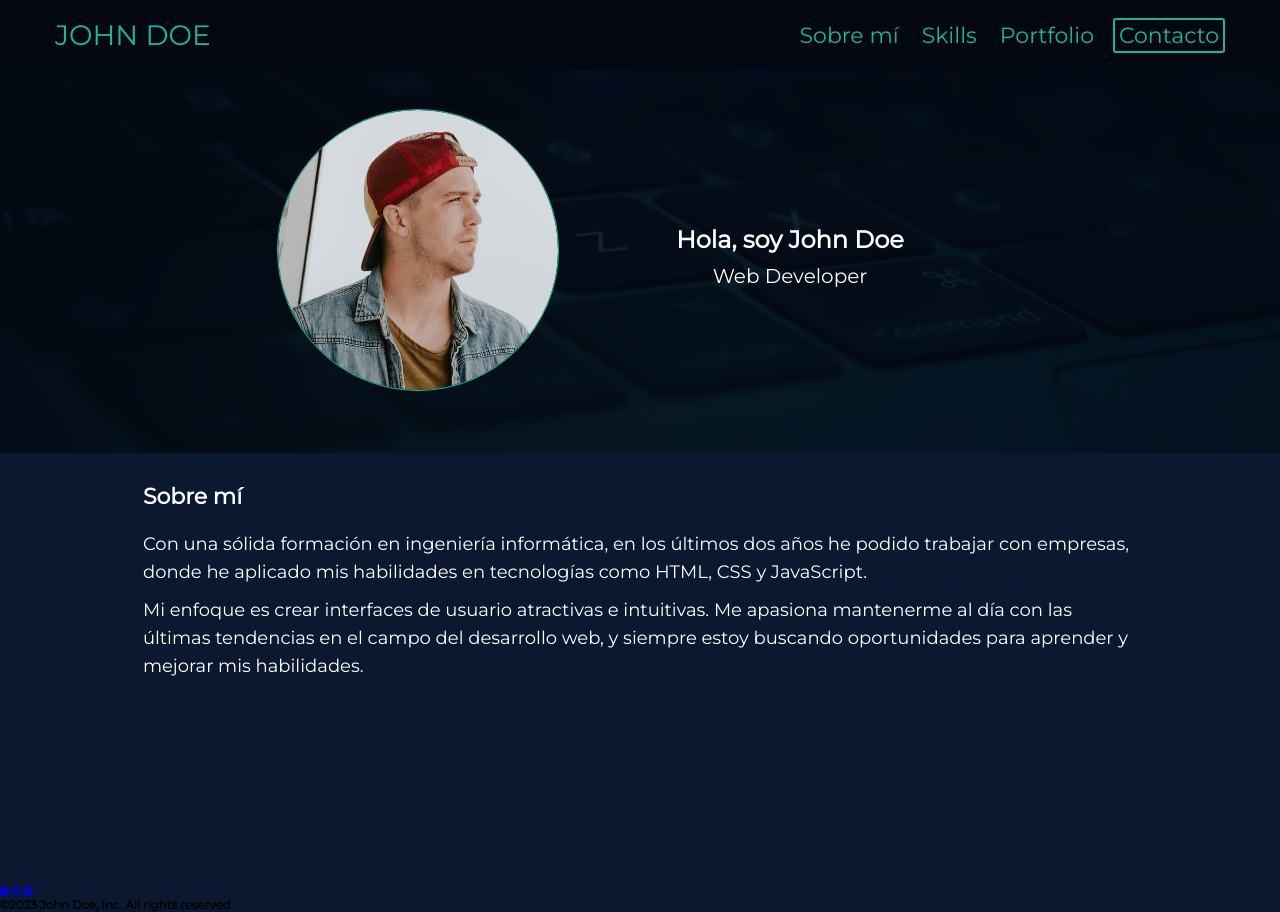
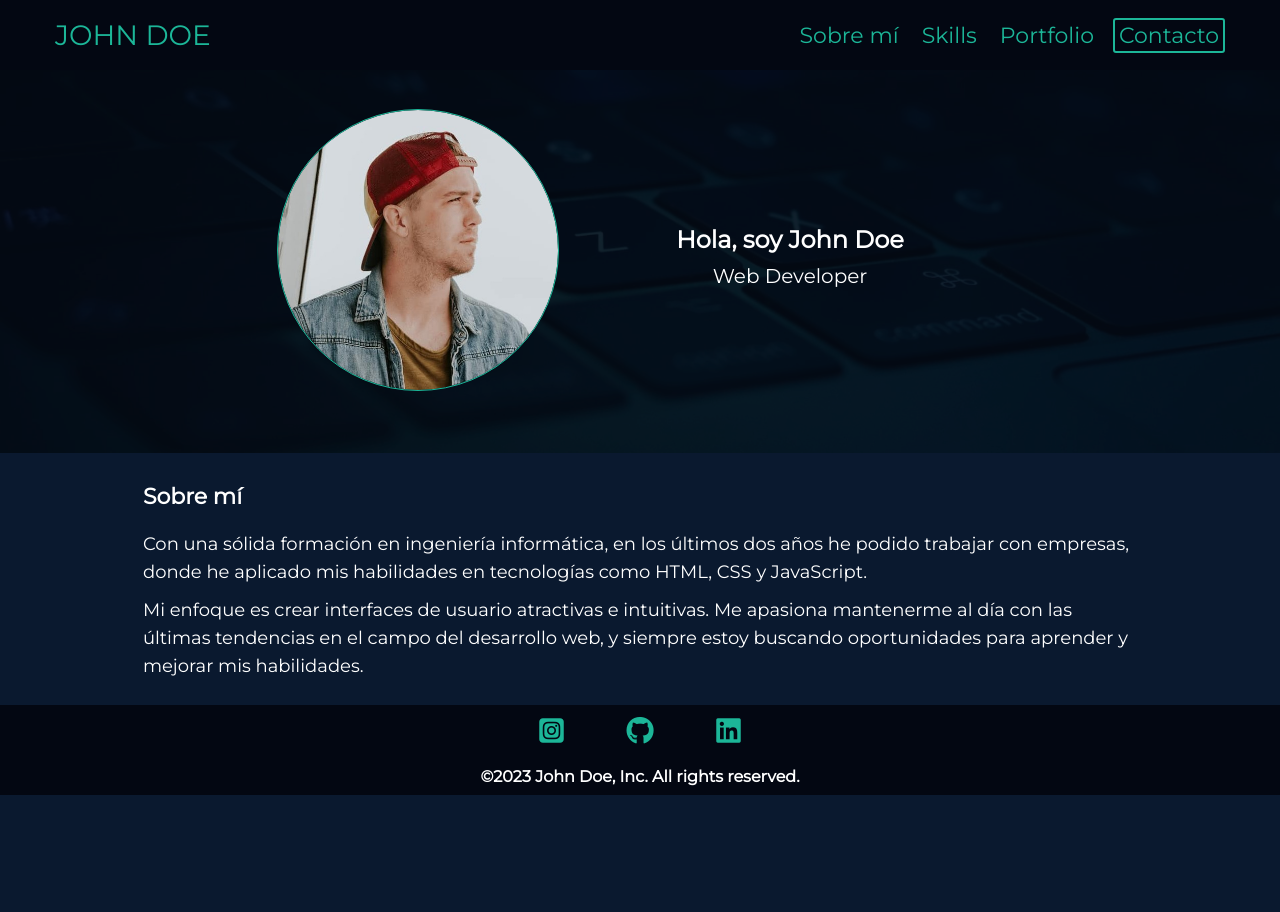
Before and after one commit to alfred3ks/ejer-html-css-kc, a plain HTML site: page index.html in a window 1280 px wide. After the commit the page ends 800 px from the top, so only its background shows below. Drawn offline with Linux system fonts and the light colour scheme.

Commit message:
Agredo el css para el footer.

```diff
--- a/css/about.css
+++ b/css/about.css
@@ -17,7 +17,7 @@
   font-size: 1.6rem;
   color: var(--text-color);
   line-height: 1.5;
-  margin-bottom: 195px;
+  margin-bottom: 15px;
 }
 
 .aboutme .aboutme__text p {
--- /dev/null
+++ b/css/footer.css
@@ -0,0 +1,38 @@
+.footer {
+  width: 100%;
+  height: 90px;
+  background-color: var(--primary-color);
+}
+
+.footer__container {
+  width: inherit;
+  height: inherit;
+  display: flex;
+  flex-direction: column;
+  align-items: center;
+  justify-content: space-around;
+}
+
+.footer__contact {
+  width: 100%;
+  text-align: center;
+}
+.footer__container .footer__contact a {
+  width: 100%;
+  color: var(--secondary-color);
+  font-size: 2.8rem;
+  margin: 0 30px;
+}
+
+.footer__text {
+  font-size: 1.6rem;
+  color: var(--text-color);
+}
+
+/* Media queries */
+@media screen and (width >= 768px) {
+  .footer {
+    max-width: 1440px;
+    margin: 0 auto;
+  }
+}
--- a/index.html
+++ b/index.html
@@ -16,6 +16,7 @@
   <link rel="stylesheet" href="./css/header.css">
   <link rel="stylesheet" href="./css/presentation.css">
   <link rel="stylesheet" href="./css/about.css">
+  <link rel="stylesheet" href="./css/footer.css">
   <title>Portfolio Web - John Doe</title>
 </head>
 <body>
```
